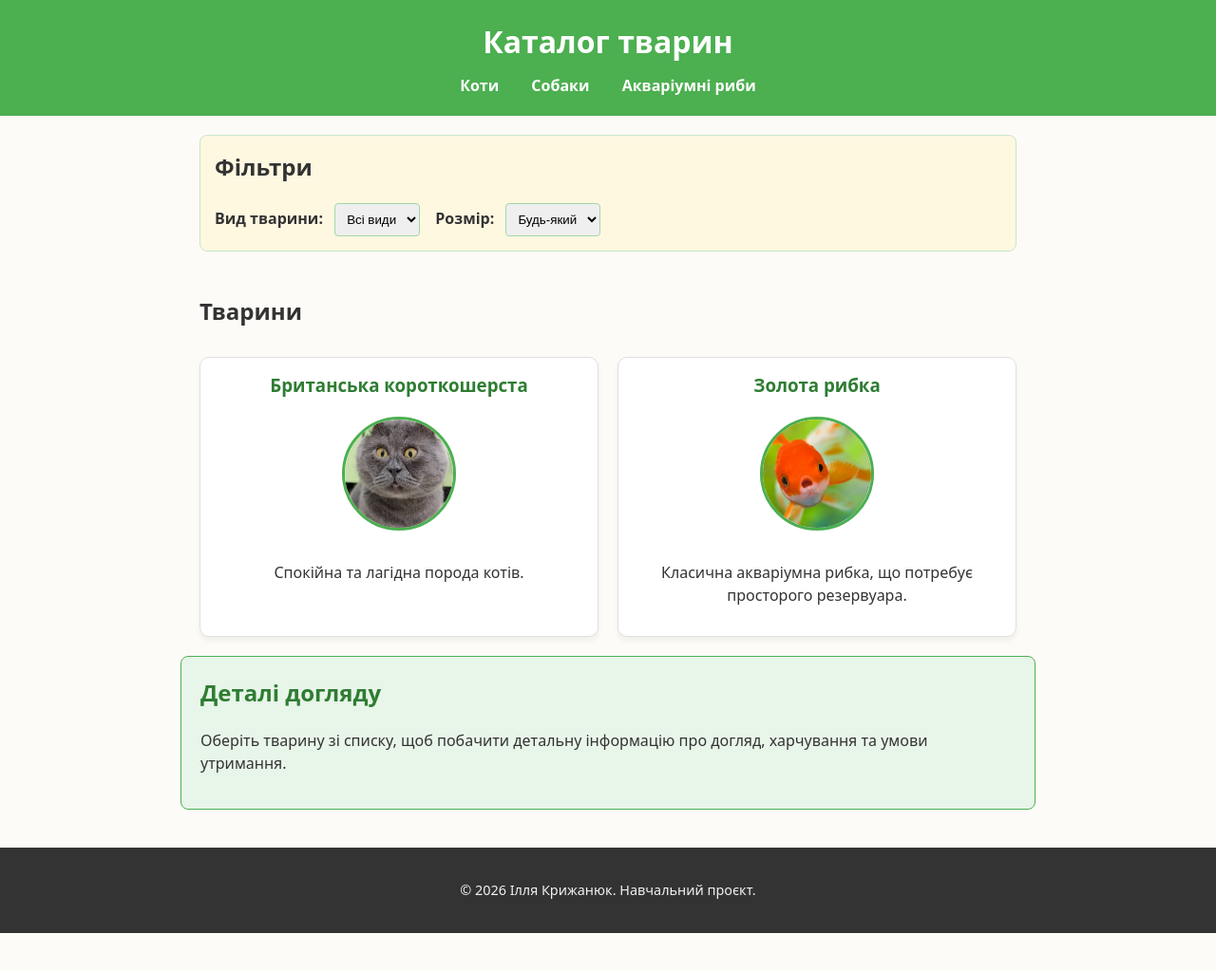
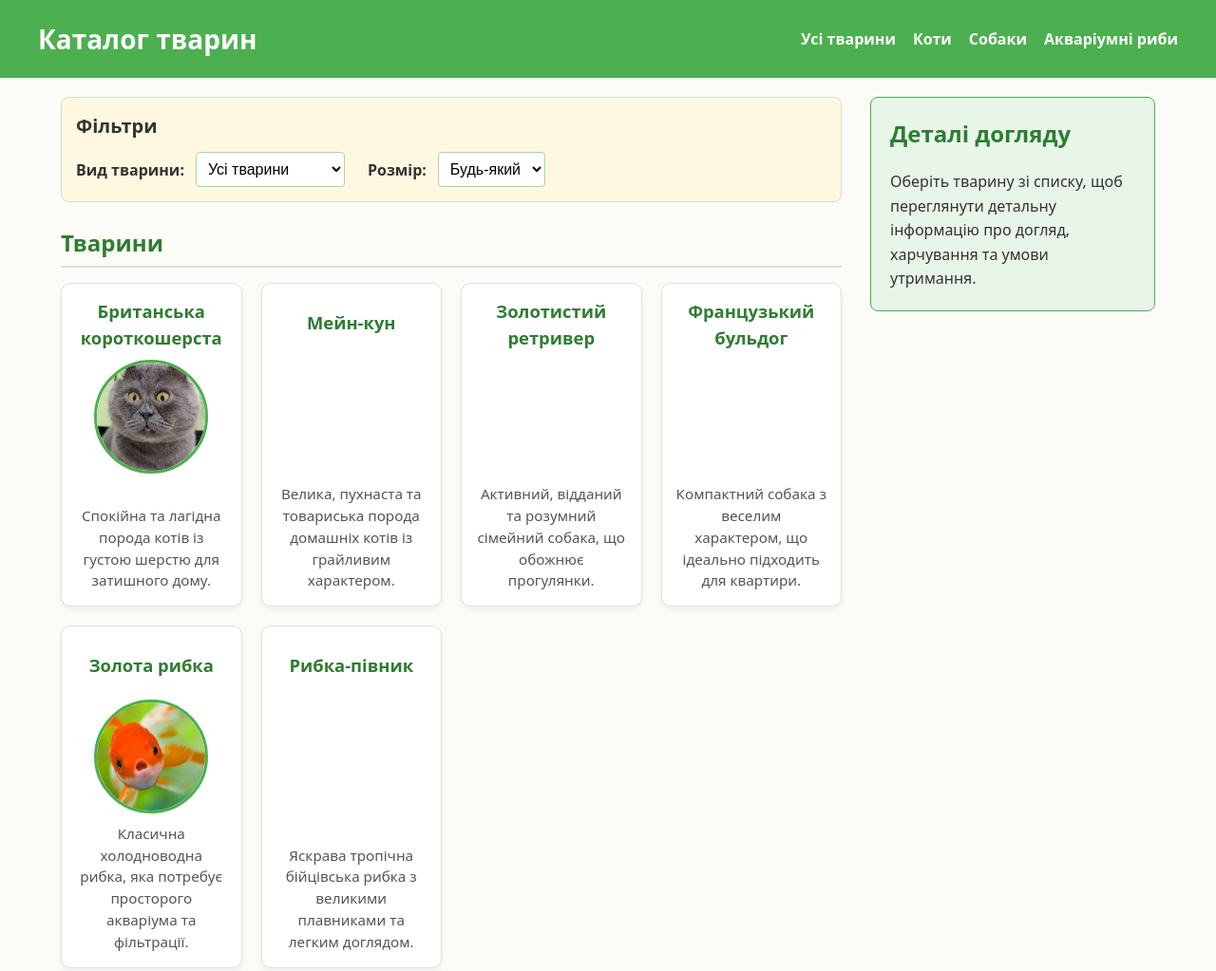
Before and after one commit to IliaKryzhanikIP53/pet-catalog, a website: page index.html in a window 1280 px wide. Shown: the top 1023 px of the page at 95% size. Before the commit the page ends 983 px from the top, so only its background shows below. Drawn offline with Linux system fonts and the light colour scheme.

Commit message:
Додано адаптивну верстку (Flexbox та CSS Grid) і медіа-запити для 3-х екранів а також додано більше тварин, вони тимчасово без зображень щоб показати працездатність на різних пристроях

```diff
--- a/css/style.css
+++ b/css/style.css
@@ -4,41 +4,68 @@
 
 body {
     margin: 0;
-    font-family: system-ui, sans-serif;
+    font-family: system-ui, -apple-system, BlinkMacSystemFont, "Segoe UI", Roboto, sans-serif;
+    font-size: 1rem;
     line-height: 1.5;
     background-color: #fdfbf7;
-    color: #333;
+    color: #333333;
 }
 
-header {
-    background-color: #4CAF50;
-    color: white;
-    padding: 20px;
-    text-align: center;
+img {
+    max-width: 100%;
+    height: auto;
+    display: block;
 }
 
-header h1 {
-    margin: 0 0 10px 0;
+.site-header {
+    background-color: #4CAF50;
+    color: #ffffff;
+    padding: 20px;
 }
 
-header nav a {
-    color: white;
-    text-decoration: none;
-    margin: 0 15px;
-    font-weight: bold;
+.site-header__container {
+    max-width: 1200px;
+    margin: 0 auto;
+    display: flex;
+    flex-direction: column;
+    align-items: center;
+    gap: 12px;
 }
 
-header nav a:hover {
+.site-header__title {
+    margin: 0;
+    font-size: 1.75rem;
+}
+
+.site-nav {
+    display: flex;
+    flex-wrap: wrap;
+    justify-content: center;
+    gap: 12px 18px;
+}
+
+.site-nav__link {
+    color: #ffffff;
+    text-decoration: none;
+    font-weight: 600;
+}
+
+.site-nav__link:hover {
     text-decoration: underline;
 }
 
-main {
-    max-width: 900px;
+.page-layout {
+    display: block;
+    max-width: 1200px;
     margin: 20px auto;
-    padding: 0 20px;
+    padding: 0 16px;
 }
 
-#filters {
+.page-layout__main {
+    width: 100%;
+}
+
+.filters {
     background-color: #fff8e1;
     padding: 15px;
     border-radius: 8px;
@@ -46,76 +73,174 @@ main {
     border: 1px solid #c8e6c9;
 }
 
-#filters h2 {
+.filters__title {
     margin-top: 0;
+    margin-bottom: 12px;
+    font-size: 1.25rem;
 }
 
-#filters label {
-    font-weight: bold;
-    margin-right: 8px;
+.filters__form {
+    display: flex;
+    flex-direction: column;
+    gap: 12px;
 }
 
-#filters select {
+.filters__group {
+    display: flex;
+    flex-direction: column;
+    gap: 4px;
+}
+
+.filters__label {
+    font-weight: 600;
+}
+
+.filters__select {
     padding: 8px;
-    margin-right: 12px;
     border: 1px solid #a5d6a7;
     border-radius: 4px;
+    background-color: #ffffff;
+    font-size: 1rem;
 }
 
-#animals {
-    display: flex;
-    flex-wrap: wrap;
+.animals-section {
+    margin-bottom: 30px;
+}
+
+.animals-section__title {
+    margin-top: 0;
+    margin-bottom: 16px;
+    color: #2e7d32;
+    border-bottom: 2px solid #e0e0e0;
+    padding-bottom: 6px;
+}
+
+.cards-grid {
+    display: grid;
+    grid-template-columns: 1fr;
     gap: 20px;
 }
 
-#animals h2 {
-    width: 100%;
-    margin-bottom: 10px;
-}
-
-article {
+.card {
     background-color: #ffffff;
     padding: 15px;
     border-radius: 10px;
     border: 1px solid #e0e0e0;
-    width: calc(50% - 10px);
     box-shadow: 0 4px 6px rgba(0, 0, 0, 0.05);
+    display: flex;
+    flex-direction: column;
+    align-items: center;
     text-align: center;
+    height: 100%;
 }
 
-article h3 {
+.card__title {
     margin-top: 0;
+    margin-bottom: 10px;
     color: #2e7d32;
+    font-size: 1.15rem;
+    min-height: 2.8em;
+    display: flex;
+    align-items: center;
+    justify-content: center;
 }
 
-article img {
+.card__image-box {
+    width: 120px;
+    height: 120px;
+    margin-bottom: 10px;
+    flex-shrink: 0;
+}
+
+.card__image {
     width: 120px;
     height: 120px;
     object-fit: cover;
     border-radius: 50%;
-    margin-bottom: 10px;
     border: 3px solid #4CAF50;
 }
 
-aside {
-    max-width: 900px;
-    margin: 20px auto;
+.card__description {
+    margin: 0;
+    margin-top: auto;
+    font-size: 0.95rem;
+    color: #555555;
+}
+
+.care-sidebar {
+    margin-top: 25px;
     padding: 20px;
     border: 1px solid #4CAF50;
     border-radius: 8px;
     background-color: #e8f5e9;
 }
 
-aside h2 {
+.care-sidebar__title {
     margin-top: 0;
     color: #2e7d32;
 }
 
-footer {
+.care-sidebar__text {
+    margin: 0;
+    line-height: 1.6;
+}
+
+.site-footer {
     text-align: center;
     padding: 20px;
-    background-color: #333;
+    background-color: #333333;
     color: #f1f1f1;
     font-size: 0.9rem;
     margin-top: 40px;
 }
+
+.site-footer__copy {
+    margin: 0;
+}
+
+@media (min-width: 600px) {
+    .site-header__container {
+        flex-direction: row;
+        justify-content: space-between;
+    }
+
+    .filters__form {
+        flex-direction: row;
+        flex-wrap: wrap;
+        align-items: center;
+    }
+
+    .filters__group {
+        flex-direction: row;
+        align-items: center;
+        margin-right: 12px;
+    }
+
+    .filters__label {
+        margin-right: 8px;
+    }
+
+    .cards-grid {
+        grid-template-columns: repeat(2, 1fr);
+    }
+}
+
+@media (min-width: 1024px) {
+    .page-layout {
+        display: grid;
+        grid-template-columns: 1fr 300px;
+        column-gap: 30px;
+        align-items: start;
+        padding: 0 24px;
+    }
+
+    .care-sidebar {
+        margin-top: 0;
+        position: sticky;
+        top: 20px;
+    }
+
+    .cards-grid {
+        grid-template-columns: repeat(4, 1fr);
+    }
+}
--- a/index.html
+++ b/index.html
@@ -7,57 +7,99 @@
     <link rel="stylesheet" href="css/style.css">
 </head>
 <body>
-<header>
-    <h1>Каталог тварин</h1>
-    <nav>
-        <a href="#cats">Коти</a>
-        <a href="#dogs">Собаки</a>
-        <a href="#fishes">Акваріумні риби</a>
+
+<header class="site-header">
+    <div class="site-header__container">
+        <h1 class="site-header__title">Каталог тварин</h1>
+        <nav class="site-nav">
+            <a href="#animals" class="site-nav__link">Усі тварини</a>
+            <a href="#cats" class="site-nav__link">Коти</a>
+            <a href="#dogs" class="site-nav__link">Собаки</a>
+            <a href="#fishes" class="site-nav__link">Акваріумні риби</a>
         </nav>
+    </div>
 </header>
 
-<main>
-    <section id="filters">
-        <h2>Фільтри</h2>
-        <form>
-            <label for="species-filter">Вид тварини:</label>
-            <select id="species-filter" name="species">
-                <option value="all">Всі види</option>
+<div class="page-layout">
+    <main class="page-layout__main">
+        <section id="filters" class="filters">
+            <h2 class="filters__title">Фільтри</h2>
+            <form class="filters__form">
+                <div class="filters__group">
+                    <label for="species-filter" class="filters__label">Вид тварини:</label>
+                    <select id="species-filter" name="species" class="filters__select">
+                        <option value="all">Усі тварини</option>
                         <option value="cats">Коти</option>
                         <option value="dogs">Собаки</option>
+                        <option value="fishes">Акваріумні риби</option>
                     </select>
+                </div>
 
-            <label for="size-filter">Розмір:</label>
-            <select id="size-filter" name="size">
+                <div class="filters__group">
+                    <label for="size-filter" class="filters__label">Розмір:</label>
+                    <select id="size-filter" name="size" class="filters__select">
                         <option value="all">Будь-який</option>
                         <option value="small">Малий</option>
                         <option value="large">Великий</option>
                     </select>
+                </div>
             </form>
         </section>
 
-    <section id="animals">
-        <h2>Тварини</h2>
-        <article>
-            <h3>Британська короткошерста</h3>
-            <img src="assets/img/images.jpg" alt="Британська короткошерста кішка сірого кольору">
-            <p>Спокійна та лагідна порода котів.</p>
+        <section id="animals" class="animals-section">
+            <h2 class="animals-section__title">Тварини</h2>
+            <div class="cards-grid">
+                <article id="cats" class="card">
+                    <h3 class="card__title">Британська короткошерста</h3>
+                    <div class="card__image-box">
+                        <img class="card__image" src="assets/img/images.jpg" alt="Британська короткошерста кішка сірого кольору">
+                    </div>
+                    <p class="card__description">Спокійна та лагідна порода котів із густою шерстю для затишного дому.</p>
                 </article>
-        <article>
-            <h3>Золота рибка</h3>
-            <img src="assets/img/Goldfish.jpg" alt="Золота рибка в круглому акваріумі">
-            <p>Класична акваріумна рибка, що потребує просторого резервуара.</p>
+
+                <article class="card">
+                    <h3 class="card__title">Мейн-кун</h3>
+                    <div class="card__image-box"></div>
+                    <p class="card__description">Велика, пухнаста та товариська порода домашніх котів із грайливим характером.</p>
                 </article>
+
+                <article id="dogs" class="card">
+                    <h3 class="card__title">Золотистий ретривер</h3>
+                    <div class="card__image-box"></div>
+                    <p class="card__description">Активний, відданий та розумний сімейний собака, що обожнює прогулянки.</p>
+                </article>
+
+                <article class="card">
+                    <h3 class="card__title">Французький бульдог</h3>
+                    <div class="card__image-box"></div>
+                    <p class="card__description">Компактний собака з веселим характером, що ідеально підходить для квартири.</p>
+                </article>
+
+                <article id="fishes" class="card">
+                    <h3 class="card__title">Золота рибка</h3>
+                    <div class="card__image-box">
+                        <img class="card__image" src="assets/img/Goldfish.jpg" alt="Золота рибка в акваріумі">
+                    </div>
+                    <p class="card__description">Класична холодноводна рибка, яка потребує просторого акваріума та фільтрації.</p>
+                </article>
+
+                <article class="card">
+                    <h3 class="card__title">Рибка-півник</h3>
+                    <div class="card__image-box"></div>
+                    <p class="card__description">Яскрава тропічна бійцівська рибка з великими плавниками та легким доглядом.</p>
+                </article>
+            </div>
         </section>
     </main>
 
-<aside>
-    <h2>Деталі догляду</h2>
-    <p>Оберіть тварину зі списку, щоб побачити детальну інформацію про догляд, харчування та умови утримання.</p>
+    <aside class="care-sidebar">
+        <h2 class="care-sidebar__title">Деталі догляду</h2>
+        <p class="care-sidebar__text">Оберіть тварину зі списку, щоб переглянути детальну інформацію про догляд, харчування та умови утримання.</p>
     </aside>
+</div>
 
-<footer>
-    <p>&copy; 2026 Ілля Крижанюк. Навчальний проєкт.</p>
+<footer class="site-footer">
+    <p class="site-footer__copy">&copy; 2026 Ілля Крижанюк. Навчальний проєкт.</p>
 </footer>
 
 <script src="js/app.js"></script>
```
Lines whose indentation alone changed are shown as unchanged.
